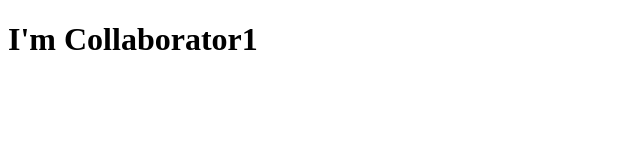
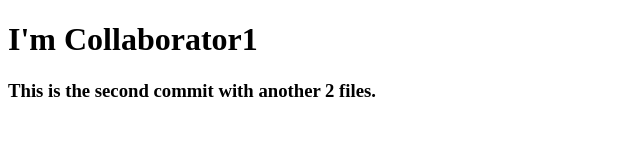
Before and after one commit to SriHarshaNagulakonda/TheInquisitive_gitdemo, a plain HTML site: page index.html in a window 1280 px wide. Shown: the whole page, without its empty margins (0-640 px from the left). Drawn offline with Linux system fonts and the light colour scheme.

Commit message:
Changed index.html,2files

```diff
--- a/index.html
+++ b/index.html
@@ -5,5 +5,6 @@
 </head>
 <body>
 	<h1>I'm Collaborator1</h1>
+	<h3>This is the second commit with another 2 files.</h3>
 </body>
 </html>
```
Also changed, not shown: demo1.txt (added), demo2.txt (added).
